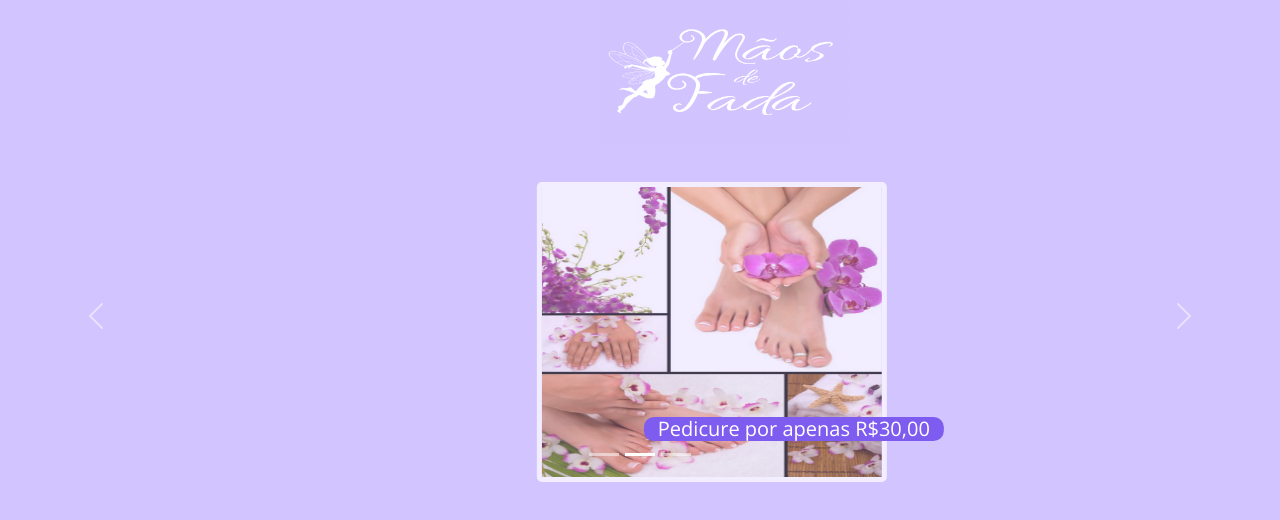
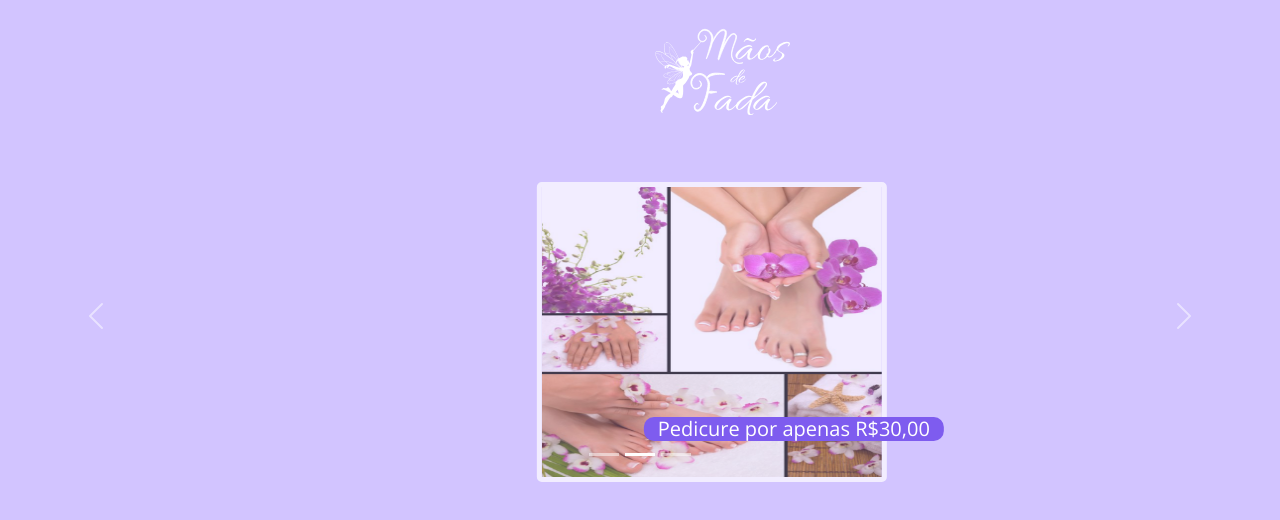
Before and after one commit to debora-sl/agenda-maos-de-fada, a React (Create React App) app: page / in a window 1280 px wide. Shown: the top 520 px of the page. Built offline with nearby package versions, Linux system fonts and the light colour scheme.

Commit message:
Alterando logo, nova imagem inserida na extensão svg, por ter uma melhor qualidade.

```diff
--- a/src/components/Cabecalho/index.tsx
+++ b/src/components/Cabecalho/index.tsx
@@ -1,6 +1,6 @@
 import { Logo } from "./styles"
 
-import logo from '../../assets/logo.png'
+import logo from '../../assets/logo.svg'
 
 export function Cabecalho(){
   return (
--- a/src/components/Cabecalho/styles.ts
+++ b/src/components/Cabecalho/styles.ts
@@ -2,12 +2,14 @@ import styled from "styled-components";
 
 export const Cabecalho = styled.div`
   background-color: ${({ theme }) => theme.colors.lightPurple};
+
   font-size: 2.75rem;
   height: 4.50rem;
   padding-top: 0.5rem;
 `
 
 export const Logo = styled.img`
+  border: none;
   margin-left: 600px;
   height: 150px;
   width: 250px;
```
Also changed, not shown: src/assets/logo.PNG (deleted), src/assets/logo.svg (added).
